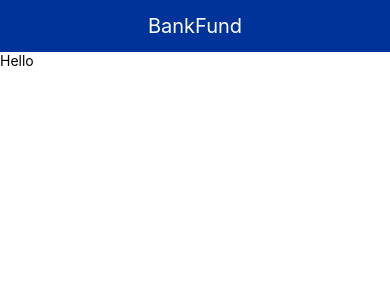
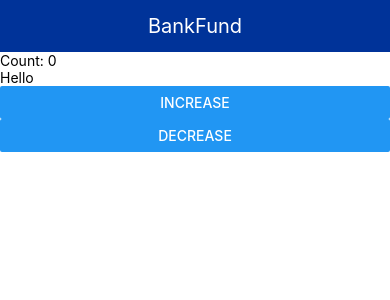
Before and after one commit to bank20baht/BankFund, a React Native app: screen / in a window 390 px wide. Shown: the top 300 px of the page. Built offline with nearby package versions, Linux system fonts and the light colour scheme.

Commit message:
feat: init zustand in this project

```diff
--- a/App.tsx
+++ b/App.tsx
@@ -1,12 +1,18 @@
-import { SafeAreaView, Text, View } from "react-native";
+import { Button, SafeAreaView, Text, View } from "react-native";
 import Header from "./src/components/Header";
+import useCountStore from "./src/store/store";
 
 export default function App() {
+  const { count, increaseCount, decreaseCount } = useCountStore();
+
   return (
     <SafeAreaView className="flex-1">
       <Header />
       <View>
+        <Text>Count: {count}</Text>
         <Text className="">Hello</Text>
+        <Button title="Increase" onPress={increaseCount} />
+        <Button title="Decrease" onPress={decreaseCount} />
       </View>
     </SafeAreaView>
   );
--- a/package.json
+++ b/package.json
@@ -13,7 +13,8 @@
     "expo-status-bar": "~1.12.1",
     "nativewind": "^2.0.11",
     "react": "18.2.0",
-    "react-native": "0.74.5"
+    "react-native": "0.74.5",
+    "zustand": "^5.0.0"
   },
   "devDependencies": {
     "@babel/core": "^7.20.0",
--- /dev/null
+++ b/src/store/store.ts
@@ -0,0 +1,15 @@
+import { create } from "zustand";
+
+type Store = {
+  count: number;
+  increaseCount: () => void;
+  decreaseCount: () => void;
+};
+
+const useCountStore = create<Store>((set) => ({
+  count: 0,
+  increaseCount: () => set((state) => ({ count: state.count + 1 })),
+  decreaseCount: () => set((state) => ({ count: state.count - 1 })),
+}));
+
+export default useCountStore;
```
Also changed, not shown: nativewind.d.ts (deleted, +0 -14 lines), 1 other file (tests, documents, lock files or other folders).
